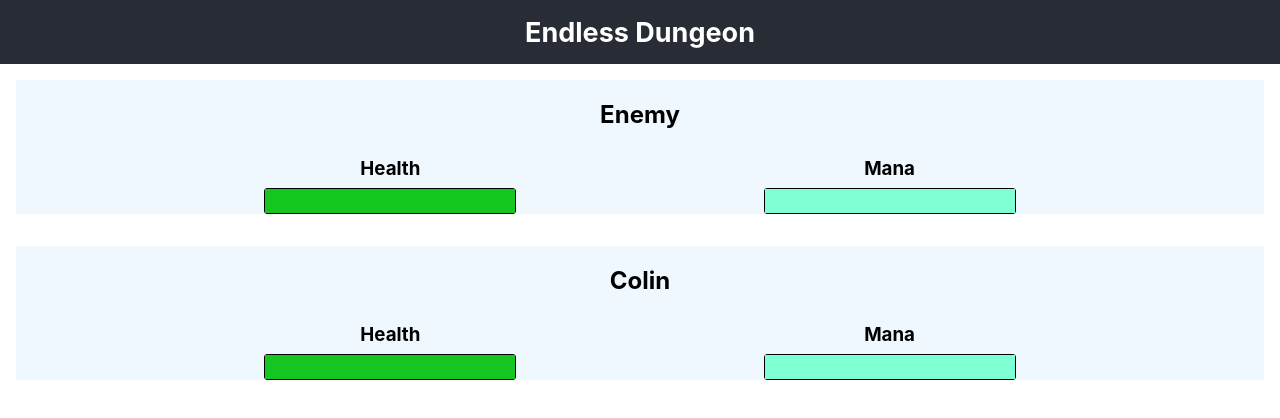
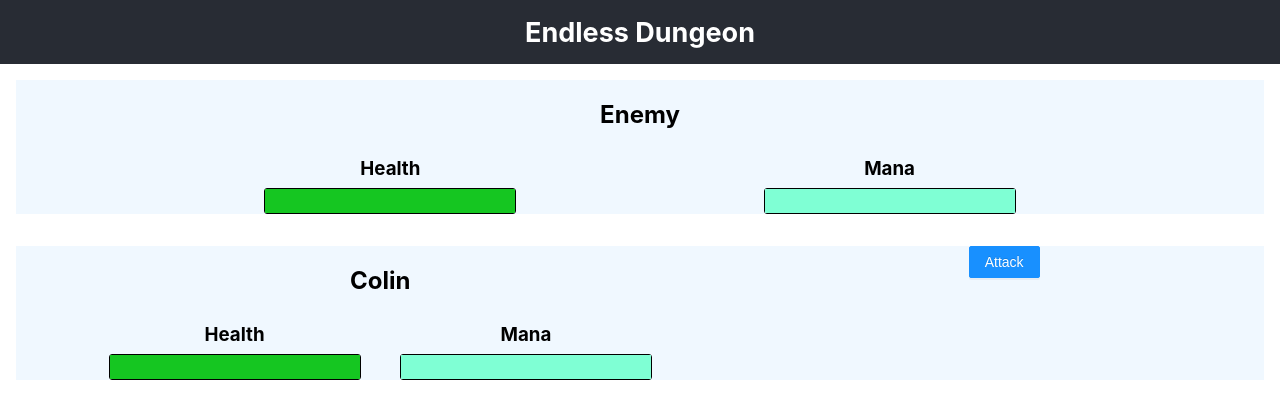
Before and after one commit to colinscruggs/endless-dungeon, a React (Create React App) app: page / in a window 1280 px wide. Shown: the top 418 px of the page. Built offline with nearby package versions, Linux system fonts and the light colour scheme.

Commit message:
implement attacking and ActionMenu structure

```diff
--- a/src/App.tsx
+++ b/src/App.tsx
@@ -1,6 +1,7 @@
-import { Component } from 'react';
+import React, { Component } from 'react';
 import './css/App.css';
 import EntityComponent from './components/EntityComponent';
+import ActionMenu from './components/ActionMenu';
 import State from './types/State';
 
 class App extends Component<any, State> {
@@ -22,7 +23,9 @@ class App extends Component<any, State> {
           mana: 50
         },
         inventory: [],
-        equippedWeapon: {}
+        equippedWeapon: {
+          attackPower: 5
+        }
       },
       currentMob: {
         name: 'Enemy',
@@ -42,6 +45,23 @@ class App extends Component<any, State> {
       }
     }
   }
+
+  playerAttack = () => {
+    let max = this.state.player.equippedWeapon.attackPower + this.state.player.stats.strength;
+    let min = this.state.player.stats.strength;
+    let damage = Math.floor(Math.random() * (max - min) + min)
+
+    this.setState({
+      ...this.state,
+      currentMob: {
+        ...this.state.currentMob,
+        status: {
+          ...this.state.currentMob.status,
+          health: Math.max(this.state.currentMob.status.health - damage, 0)
+        }
+      }
+    })
+  }
   /* tslint:disable-next-line */
   render() {
     return (
@@ -57,6 +77,7 @@ class App extends Component<any, State> {
 
           <div className="player">
             <EntityComponent {...this.state.player}></EntityComponent>
+            <ActionMenu playerAttack={this.playerAttack}></ActionMenu>
           </div>
         </div>
 
--- /dev/null
+++ b/src/components/ActionMenu.tsx
@@ -0,0 +1,23 @@
+import React from "react";
+import { Button } from 'antd';
+import '../css/ActionMenu.css';
+import 'antd/lib/button/style/index.css';
+
+class ActionMenu extends React.Component<any, any> {
+  constructor(props: any) {
+    super(props);
+  }
+
+  render() {
+    const {
+      playerAttack
+    } = this.props;
+    return (
+      <div className="actionContainer">
+        <Button type="primary" onClick={playerAttack}>Attack</Button>
+      </div>
+    );
+  }
+};
+
+export default ActionMenu;
--- a/src/css/App.css
+++ b/src/css/App.css
@@ -1,3 +1,4 @@
+
 .App {
   text-align: center;
   display: flex;
@@ -13,7 +14,7 @@
 
 .App-header {
   background-color: #282c34;
-  max-height: 2rem;
+  max-height: 2rem !important;
   display: flex;
   align-items: center;
   justify-content: center;
@@ -38,4 +39,14 @@
 
 .player {
   margin: 1rem;
+  display: flex;
+  justify-content: space-around;
 }
+
+.player > :nth-child(1) {
+  flex-grow: 1
+}
+
+.player > :nth-child(2) {
+  flex-grow: 2
+}
--- a/src/css/EntityComponent.css
+++ b/src/css/EntityComponent.css
@@ -6,6 +6,7 @@
 .statusContainer {
   display: flex;
   justify-content: space-evenly;
+  justify-self:center;
 }
 
 .healthBar {
```
Also changed, not shown: src/css/ActionMenu.css (added), 1 other file (tests, documents, lock files or other folders).
